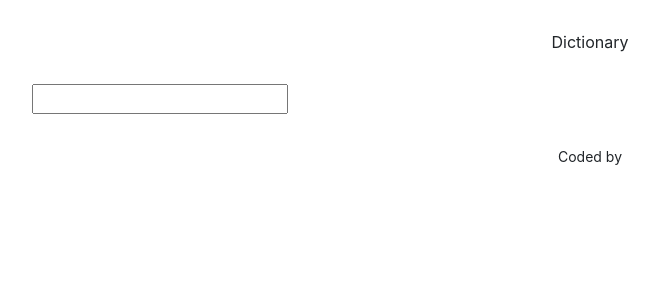
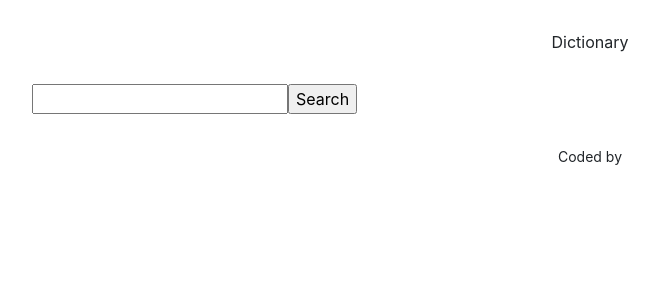
Before and after one commit to kate0427/dictionary-project-react, a React (Create React App) app: page / in a window 1280 px wide. Shown: the top 300 px of the page, without its empty margins (50-709 px from the left). Built offline with nearby package versions, Linux system fonts and the light colour scheme.

Commit message:
added Submit Button

```diff
--- a/src/Dictionary.js
+++ b/src/Dictionary.js
@@ -25,6 +25,7 @@ export default function Dictionary() {
     <div className="Dictionary">
       <form onSubmit={search}>
         <input type="search" onChange={handleKeywordChange}></input>
+        <input type="submit" className="searchbutton" value="Search"></input>
       </form>
       <Results results={results} />
     </div>
```
